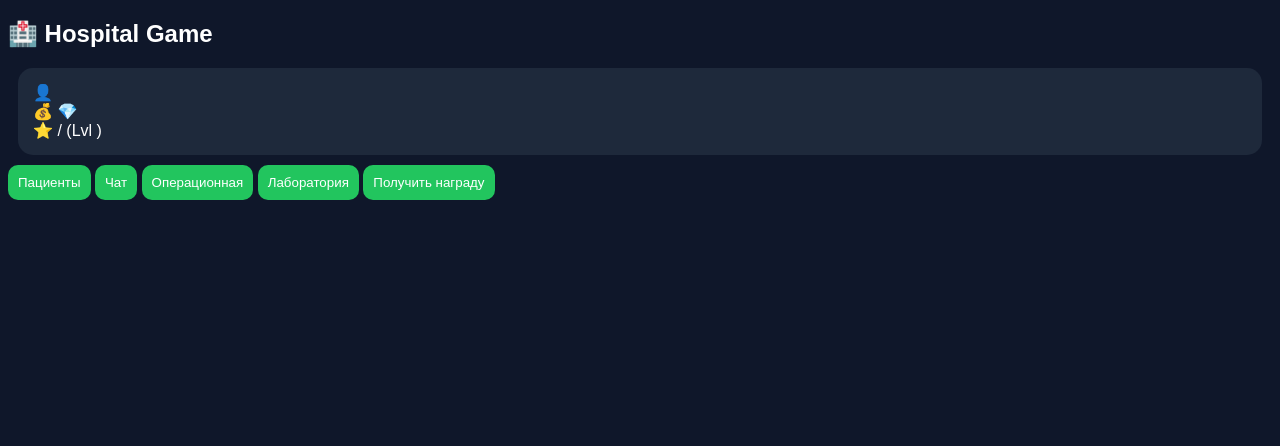
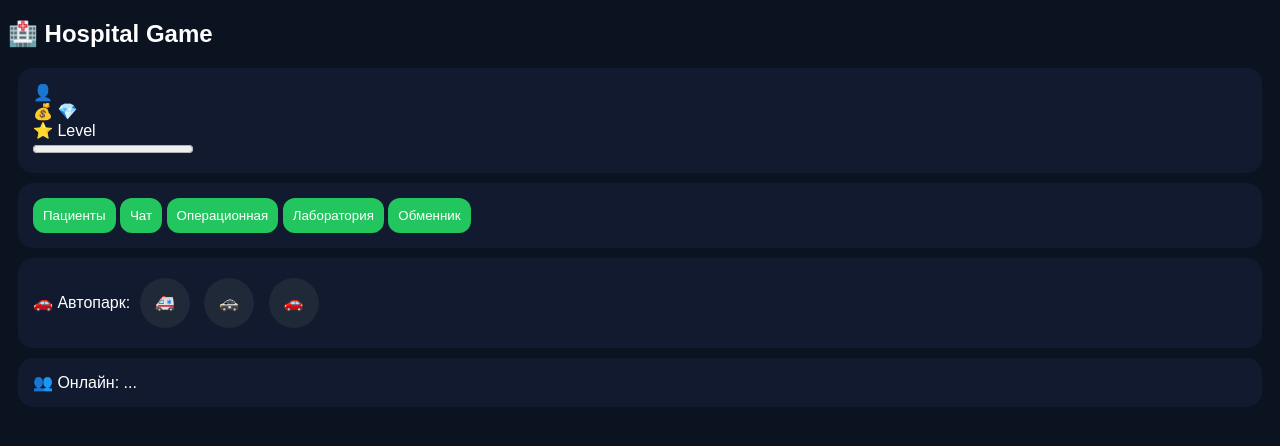
Before and after one commit to ivan0796223-byte/xospital-game, a Flask app: template templates/index.html in a window 1280 px wide. Shown: the top 446 px of the page. Run offline with Flask 3, Linux system fonts and the light colour scheme; the template is opened without the code that fills it, so the values that code supplies are empty.

Commit message:
Update index.html

```diff
--- a/templates/index.html
+++ b/templates/index.html
@@ -1,16 +1,11 @@
-
 <!DOCTYPE html>
 <html>
 <head>
 <style>
-body {
-  background:#0f172a;
-  color:white;
-  font-family:Arial;
-}
+body {background:#0b1220;color:white;font-family:Arial}
 
 .card {
-  background:#1e293b;
+  background:#111a2e;
   padding:15px;
   margin:10px;
   border-radius:15px;
@@ -18,10 +13,21 @@ body {
 
 button {
   padding:10px;
-  border-radius:10px;
+  border-radius:12px;
   border:none;
   background:#22c55e;
   color:white;
+}
+
+.circle {
+  width:50px;
+  height:50px;
+  border-radius:50%;
+  background:#1f2937;
+  display:inline-block;
+  margin:5px;
+  text-align:center;
+  line-height:50px;
 }
 </style>
 </head>
@@ -33,14 +39,37 @@ button {
 <div class="card">
 👤 {{user.username}}<br>
 💰 {{user.coins}} 💎 {{user.diamonds}}<br>
-⭐ {{user.exp}} / {{user.level*100}} (Lvl {{user.level}})
+
+⭐ Level {{user.level}}<br>
+<progress value="{{user.exp}}" max="{{user.level*100}}"></progress>
 </div>
 
+<div class="card">
 <a href="/patients"><button>Пациенты</button></a>
 <a href="/chat"><button>Чат</button></a>
 <a href="/surgery"><button>Операционная</button></a>
 <a href="/lab"><button>Лаборатория</button></a>
-<a href="/reward"><button>Получить награду</button></a>
+<a href="/exchange"><button>Обменник</button></a>
+</div>
+
+<div class="card">
+🚗 Автопарк:
+<div class="circle">🚑</div>
+<div class="circle">🚓</div>
+<div class="circle">🚗</div>
+</div>
+
+<div class="card">
+👥 Онлайн: <span id="online">...</span>
+</div>
+
+<script>
+setInterval(()=>{
+ fetch("/online").then(r=>r.json()).then(d=>{
+  document.getElementById("online").innerText = d.online
+ })
+},2000)
+</script>
 
 </body>
 </html>
```
